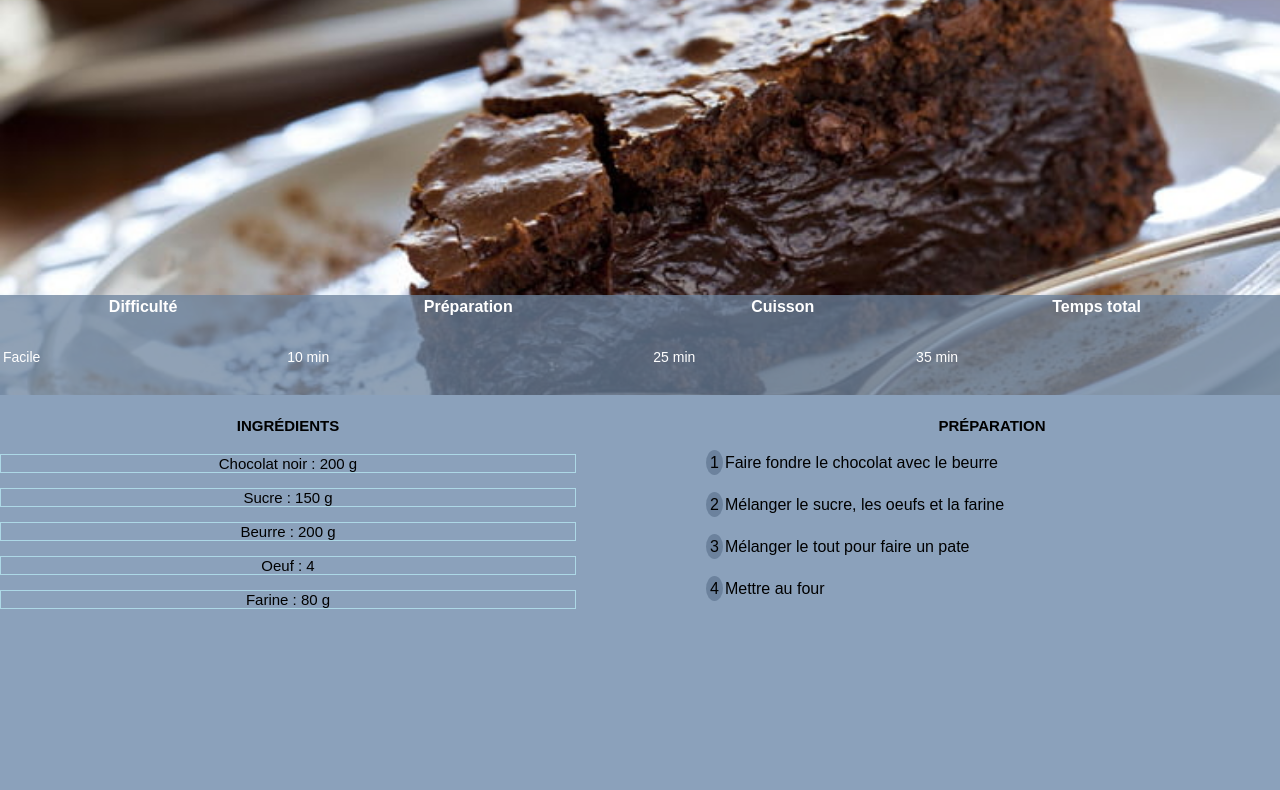
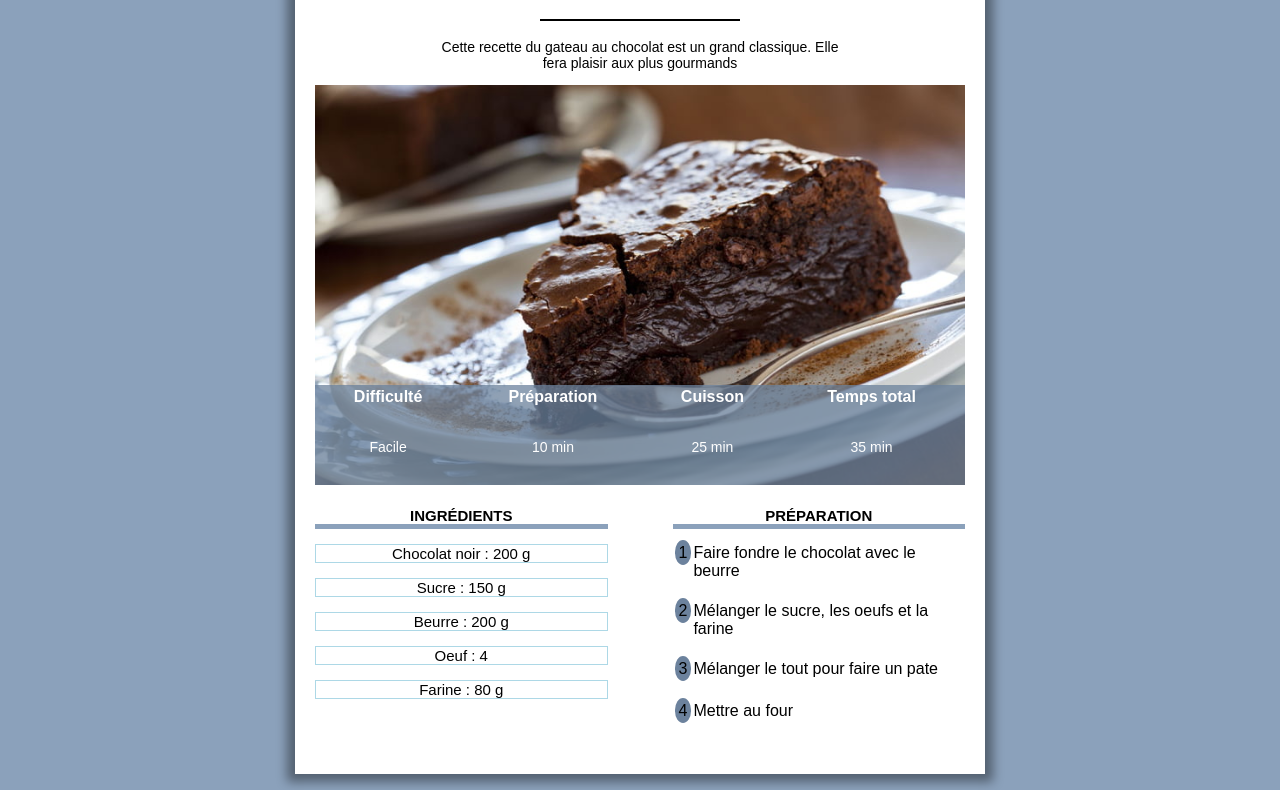
Before and after one commit to christianbankoue/site_recette, a plain HTML site: page index.html in a window 1280 px wide. Shown: the part 189-979 px from the top of the page. Before the commit the page ends 813 px from the top, so only its background shows below. Drawn offline with Linux system fonts and the light colour scheme.

Commit message:
Add files via upload

```diff
--- a/index.html
+++ b/index.html
@@ -4,13 +4,13 @@
 <head>
     <meta charset="UTF-8">
     <meta http-equiv="X-UA-Compatible" content="IE=edge">
-    <meta name="viewport" content="width=, initial-scale=1.0">
+    <meta name="viewport" content="width=device-width, initial-scale=1.0">
     <link rel="stylesheet" href="style.css" />
     <title>Recette gateau au chocolat</title>
 </head>
 
 <body>
-    <div id="container">
+    <div class="container">
         <p class="categorie">Recette</p>
         <div class="main">
             <h1>Le gateau au chocolat</h1>
```
